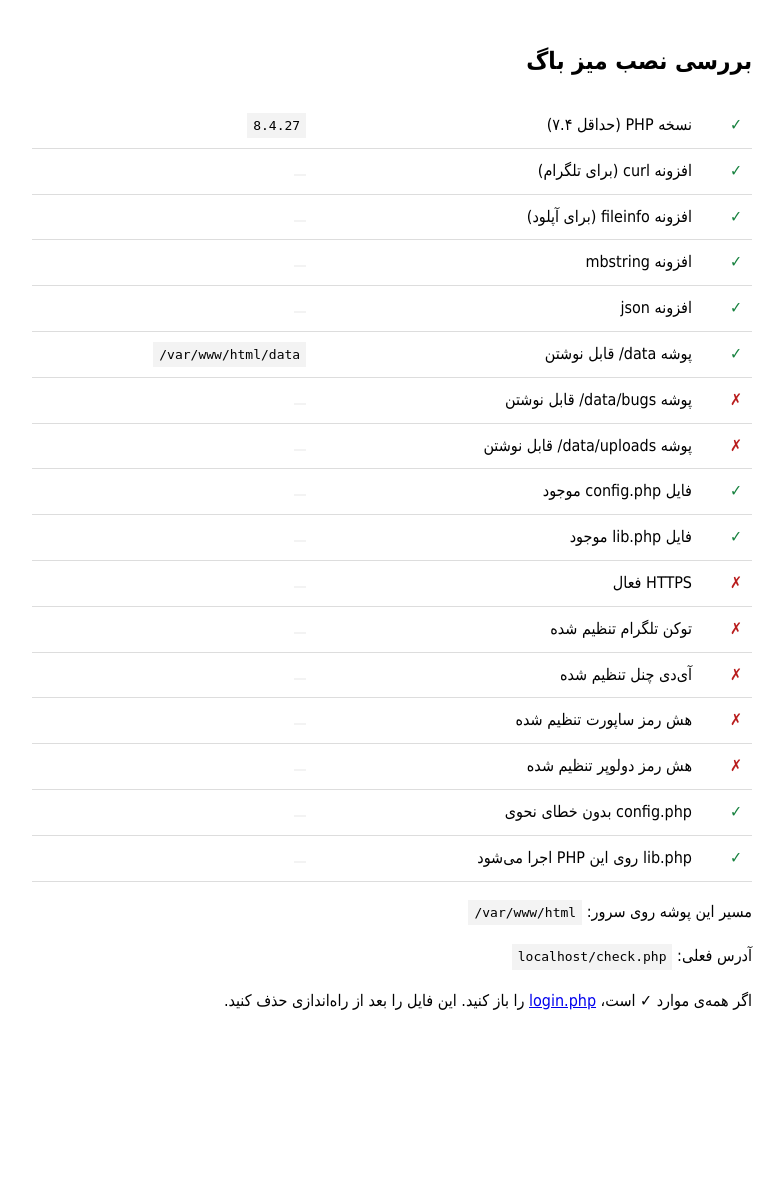
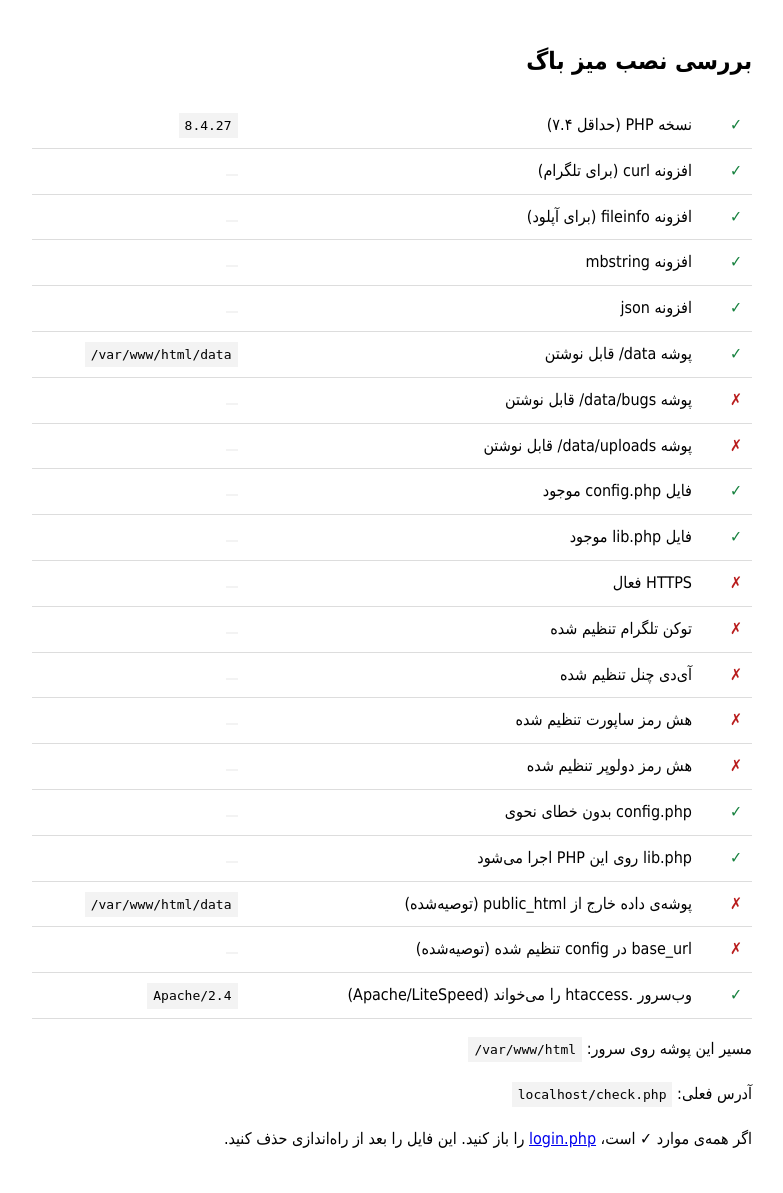
Before and after one commit to abolhassani-dev/paygosafe, a PHP site: page /check.php in a window 1280 px wide. Shown: the whole page, without its empty margins (248-1031 px from the left). Before the commit the page ends 1010 px from the top, so only its background shows below. Run offline with PHP 8.4, Linux system fonts and the light colour scheme.

Commit message:
Harden the bug desk after security review
- Optional data_dir setting to keep bugs and uploads outside the web
  root, so data stays private even on servers that ignore .htaccess
- Per-bug file lock around read-modify-write so concurrent notes on
  the same bug are never lost
- check.php and hash.php require the developer login once setup is
  complete (they expose server details)
- Security headers on every page: CSP, X-Frame-Options, nosniff,
  Referrer-Policy
- README security section rewritten to cover each threat class

Co-Authored-By: Claude Fable 5.1 <noreply@anthropic.com>
Claude-Session: https://claude.ai/code/session_01MBMv6j5sG8zpwcEQoRq4hz

```diff
--- a/bugs/bug.php
+++ b/bugs/bug.php
@@ -17,6 +17,8 @@ $err = null;
 
 if ($_SERVER['REQUEST_METHOD'] === 'POST') {
     csrf_check();
+    $lock = bug_lock($id);
+    $bug = load_bug($id) ?: $bug; // نسخه‌ی تازه، زیر قفل
     $note = trim(str_replace("\r", '', (string)($_POST['note'] ?? '')));
     $action = (string)($_POST['action'] ?? '');
     if (mb_strlen($note) > 3500) {
--- a/bugs/check.php
+++ b/bugs/check.php
@@ -33,7 +33,19 @@ $libOk = null; $libErr = '';
 if (is_file($dir . '/lib.php')) {
     try { require_once $dir . '/lib.php'; $libOk = function_exists('start_session'); } catch (Throwable $e) { $libOk = false; $libErr = $e->getMessage(); }
     $rows[] = ['lib.php روی این PHP اجرا می‌شود', (bool)$libOk, $libErr];
+    if ($libOk) {
+        // بعد از تکمیل نصب، این صفحه فقط برای دولوپر باز است (اطلاعات سرور را نشان می‌دهد)
+        require_setup_access();
+        $docroot = rtrim(str_replace('\\', '/', realpath($_SERVER['DOCUMENT_ROOT'] ?? '') ?: ''), '/');
+        $dataReal = str_replace('\\', '/', realpath(DATA_DIR) ?: DATA_DIR);
+        $outside = $docroot !== '' && strpos($dataReal, $docroot . '/') !== 0;
+        $rows[] = ['پوشه‌ی داده خارج از public_html (توصیه‌شده)', $outside, $dataReal];
+        $rows[] = ['base_url در config تنظیم شده (توصیه‌شده)', !empty($c['base_url']), ''];
+    }
 }
+$server = $_SERVER['SERVER_SOFTWARE'] ?? '';
+$apacheLike = stripos($server, 'apache') !== false || stripos($server, 'litespeed') !== false;
+$rows[] = ['وب‌سرور .htaccess را می‌خواند (Apache/LiteSpeed)', $apacheLike, $server ?: 'نامشخص'];
 ?>
 <!doctype html><html lang="fa" dir="rtl"><head><meta charset="utf-8"><title>بررسی نصب</title>
 <style>body{font-family:Tahoma,sans-serif;max-width:720px;margin:40px auto;padding:0 16px;line-height:1.8}table{border-collapse:collapse;width:100%}td{padding:8px 10px;border-bottom:1px solid #ddd}td:first-child{width:30px}code{direction:ltr;display:inline-block;background:#f3f3f3;padding:1px 6px}</style></head><body>
--- a/bugs/config.php
+++ b/bugs/config.php
@@ -29,8 +29,14 @@ return [
 
     // --- رفتار سیستم ------------------------------------------------
     // آدرس کامل پوشه‌ی پنل (برای لینک داخل پیام‌های تلگرام). بدون / انتها.
-    // خالی بگذارید تا خودکار تشخیص داده شود.
+    // توصیه می‌شود حتماً پر کنید، مثلاً: 'https://backoffice.paygosafe.com/bugs'
     'base_url' => '',
+
+    // مسیر پوشه‌ی داده‌ها (باگ‌ها و تصاویر). خالی = پوشه‌ی data کنار همین فایل.
+    // برای امنیت بیشتر، مسیری خارج از public_html بدهید تا هیچ وب‌سروری
+    // نتواند مستقیم به آن برسد، مثلاً: '/home/USER/bugdesk-data'
+    // (پوشه را خودتان بسازید و قابل نوشتن کنید.)
+    'data_dir' => '',
 
     // کدام تغییر وضعیت‌ها به چنل ارسال شوند (پیش‌فرض: همه)
     'notify_statuses' => ['review', 'info', 'test', 'reopen', 'closed', 'rejected'],
--- a/bugs/hash.php
+++ b/bugs/hash.php
@@ -2,9 +2,9 @@
 declare(strict_types=1);
 // ساخت هش رمز عبور برای config.php
 // این صفحه چیزی ذخیره نمی‌کند و اطلاعاتی نشان نمی‌دهد؛ فقط رمزی را که خودتان
-// وارد می‌کنید هش می‌کند. با این حال بعد از راه‌اندازی می‌توانید حذفش کنید.
+// وارد می‌کنید هش می‌کند. بعد از تکمیل نصب فقط با ورود دولوپر باز می‌شود.
 require __DIR__ . '/lib.php';
-start_session();
+require_setup_access();
 $hash = null;
 if ($_SERVER['REQUEST_METHOD'] === 'POST') {
     csrf_check();
--- a/bugs/lib.php
+++ b/bugs/lib.php
@@ -5,9 +5,12 @@ date_default_timezone_set('Asia/Tehran');
 require_once __DIR__ . '/jalali.php';
 
 $CFG = require __DIR__ . '/config.php';
-define('DATA_DIR', __DIR__ . '/data');
+define('DATA_DIR', !empty($CFG['data_dir']) ? rtrim($CFG['data_dir'], '/\\') : __DIR__ . '/data');
 define('BUGS_DIR', DATA_DIR . '/bugs');
 define('UPLOAD_DIR', DATA_DIR . '/uploads');
+foreach ([BUGS_DIR, UPLOAD_DIR] as $d) {
+    if (!is_dir($d)) @mkdir($d, 0755, true);
+}
 
 const STATUSES = [
     'new'      => 'جدید',
@@ -89,6 +92,26 @@ function require_role(string $r): void
     if (role() !== $r) {
         http_response_code(403);
         exit('دسترسی ندارید.');
+    }
+}
+
+/** آیا راه‌اندازی کامل شده (هر دو رمز تنظیم شده)؟ */
+function setup_complete(): bool
+{
+    global $CFG;
+    foreach ($CFG['users'] as $u) {
+        if (empty($u['password_hash'])) return false;
+    }
+    return true;
+}
+
+/** صفحات راه‌اندازی: قبل از تکمیل نصب برای همه باز، بعد از آن فقط برای دولوپر */
+function require_setup_access(): void
+{
+    start_session();
+    if (setup_complete() && role() !== 'dev') {
+        http_response_code(403);
+        exit('این صفحه فقط برای دولوپر در دسترس است.');
     }
 }
 
@@ -268,6 +291,14 @@ function next_id(): int
     return $next;
 }
 
+/** قفل انحصاری روی یک باگ برای ویرایش هم‌زمان. تا پایان اسکریپت نگه داشته می‌شود. */
+function bug_lock(int $id)
+{
+    $fp = fopen(BUGS_DIR . '/' . $id . '.lock', 'c');
+    if ($fp) flock($fp, LOCK_EX);
+    return $fp;
+}
+
 function add_event(array &$bug, array $ev): void
 {
     $ev['ts'] = time();
@@ -424,6 +455,10 @@ function page_header(string $title): void
     global $CFG;
     $app = $CFG['app_name'];
     $r = role();
+    header('X-Frame-Options: DENY');
+    header('X-Content-Type-Options: nosniff');
+    header('Referrer-Policy: same-origin');
+    header("Content-Security-Policy: default-src 'self'; style-src 'self' 'unsafe-inline' https://fonts.googleapis.com; font-src https://fonts.gstatic.com; img-src 'self'; form-action 'self'; frame-ancestors 'none'");
     echo '<!doctype html><html lang="fa" dir="rtl"><head><meta charset="utf-8"><meta name="viewport" content="width=device-width,initial-scale=1">';
     echo '<title>' . h($title) . ' · ' . h($app) . '</title>';
     echo '<link rel="stylesheet" href="https://fonts.googleapis.com/css2?family=Vazirmatn:wght@400;500;600;700&display=swap">';
```
Also changed, not shown: bugs/README.md, 1 other file.
